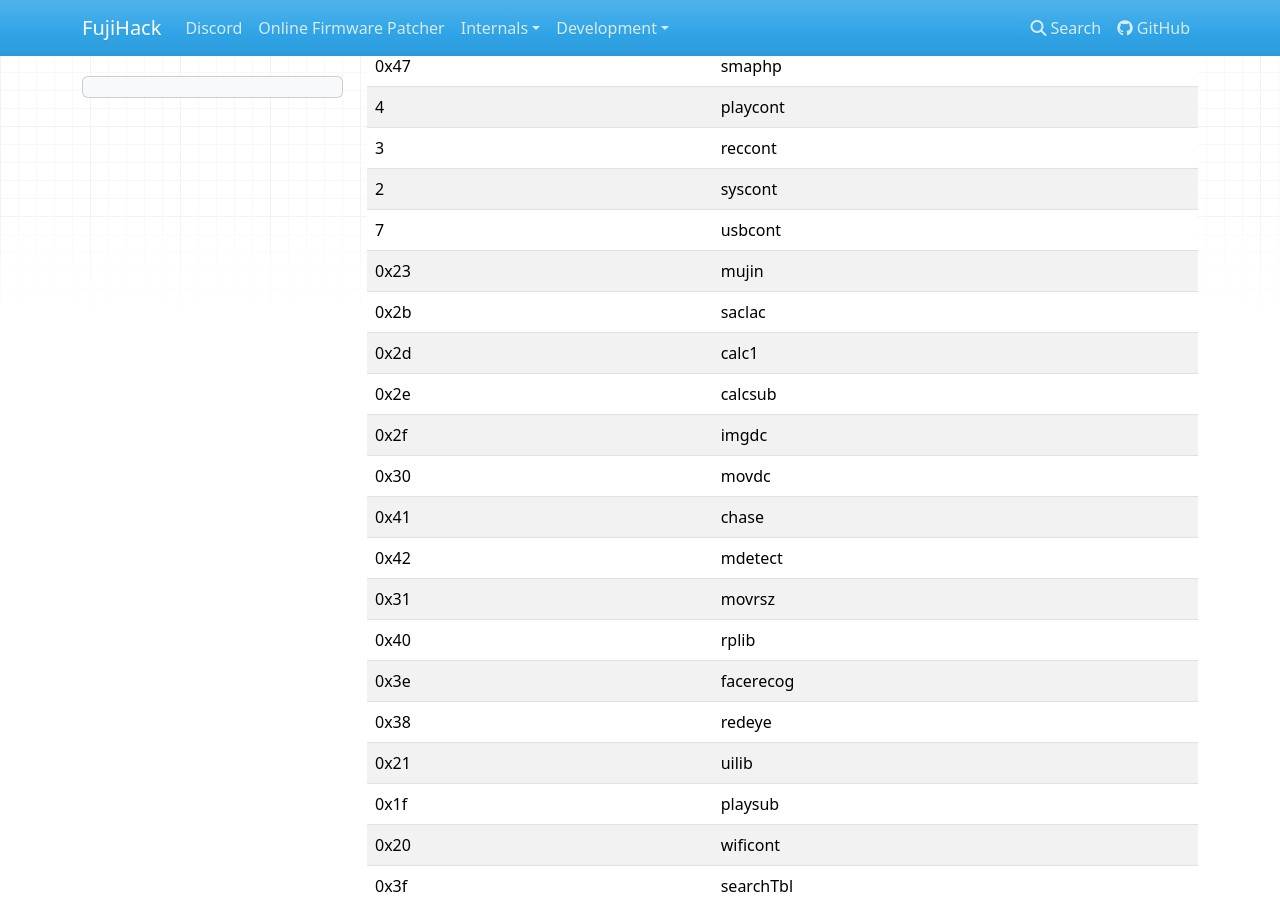
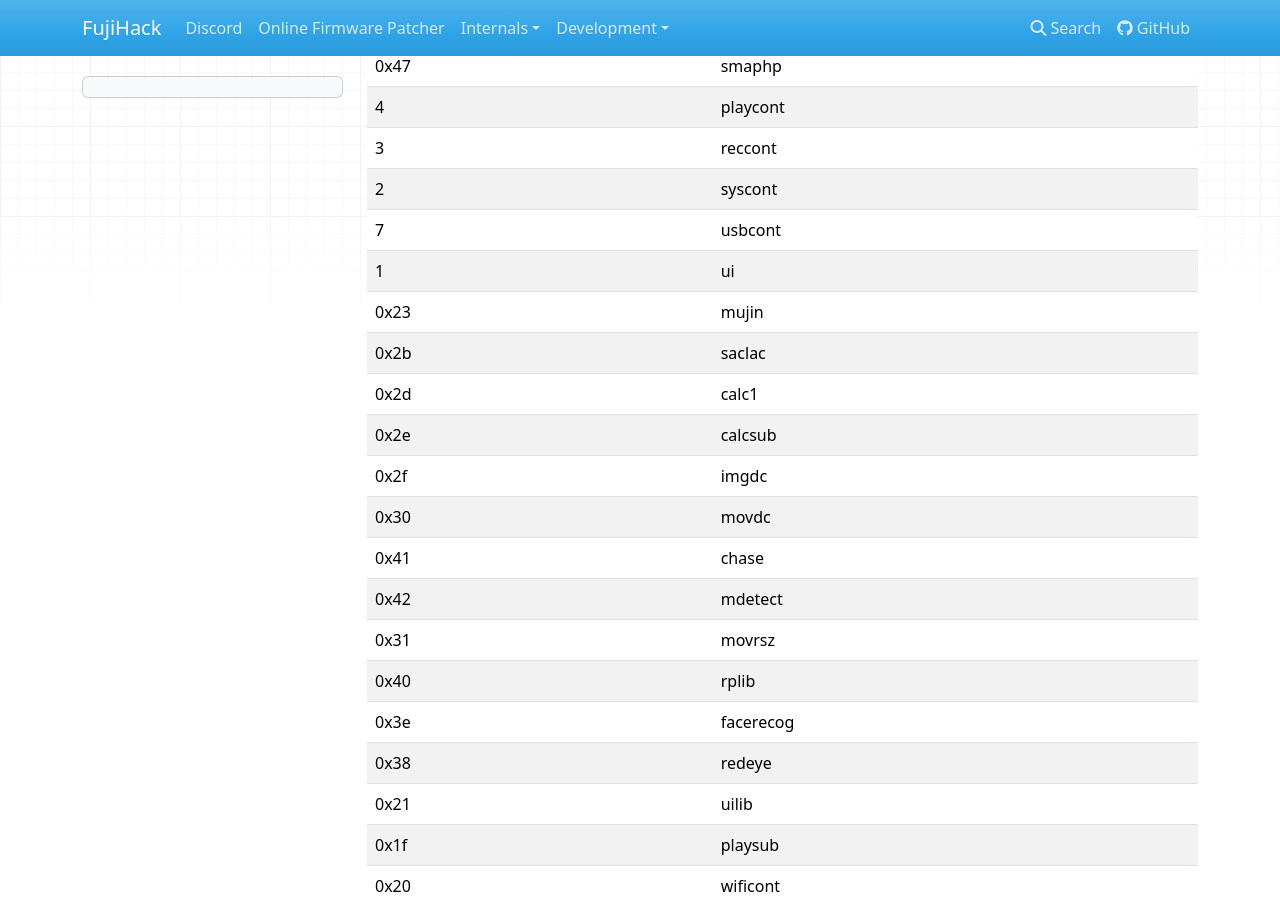
Before and after one commit to fujihack/wiki, an MkDocs documentation site: the page built from docs/tasks_xa2.md, in a window 1280 px wide and 900 px high, scrolled down 1054 px. Built offline with MkDocs 1.6.1, drawn with Linux system fonts in a browser that asks for light colours; nearby versions of some CDN libraries.

Commit message:
Update tasks_xa2.md

```diff
--- a/docs/tasks_xa2.md
+++ b/docs/tasks_xa2.md
@@ -30,6 +30,7 @@ Autogenerated by ripping ghidra C export
 | 3 | reccont |
 | 2 | syscont |
 | 7 | usbcont |
+| 1 | ui |
 | 0x23 | mujin |
 | 0x2b | saclac |
 | 0x2d | calc1 |
```
